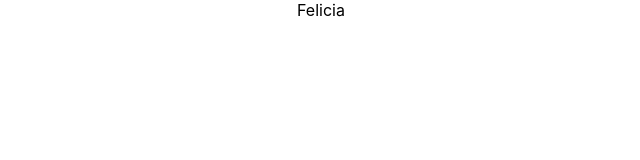
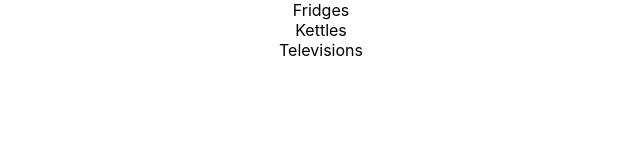
Before and after one commit to Liciacodes/E-commerce-Project, a React (Create React App) app: page / in a window 1280 px wide. Shown: the top 160 px of the page, without its empty margins (319-959 px from the left). Built offline with nearby package versions, Linux system fonts and the light colour scheme; data requests are answered from the project's data file.

Commit message:
created a json server, fetched data from the server and mapped through it

```diff
--- a/src/App.js
+++ b/src/App.js
@@ -1,7 +1,25 @@
+import { useEffect, useState } from "react";
 import "./App.css";
 
 function App() {
-  return <div className="App">Felicia</div>;
+  const [results, setResults] = useState([]);
+
+  useEffect(() => {
+    fetch("http://localhost:3001/categories")
+      .then((response) => response.json())
+      .then((data) => {
+        console.log(data);
+        setResults(data);
+      });
+  }, []);
+
+  return (
+    <div className="App">
+      {results.map((d) => (
+        <div key={d.id}>{d.title}</div>
+      ))}
+    </div>
+  );
 }
 
 export default App;
--- a/src/db/db.json
+++ b/src/db/db.json
@@ -6,6 +6,6 @@
     ],
     "products": [
         {"id": 1, "catId": 1, "title": "Beko White Freezer"},
-        {"id": 2, "catId": 1, "title": "Whirlpool White Fridge Freezer"}
+        {"id": 2, "catId": 2, "title": "Whirlpool White Fridge Freezer"}
     ]
 }
```
